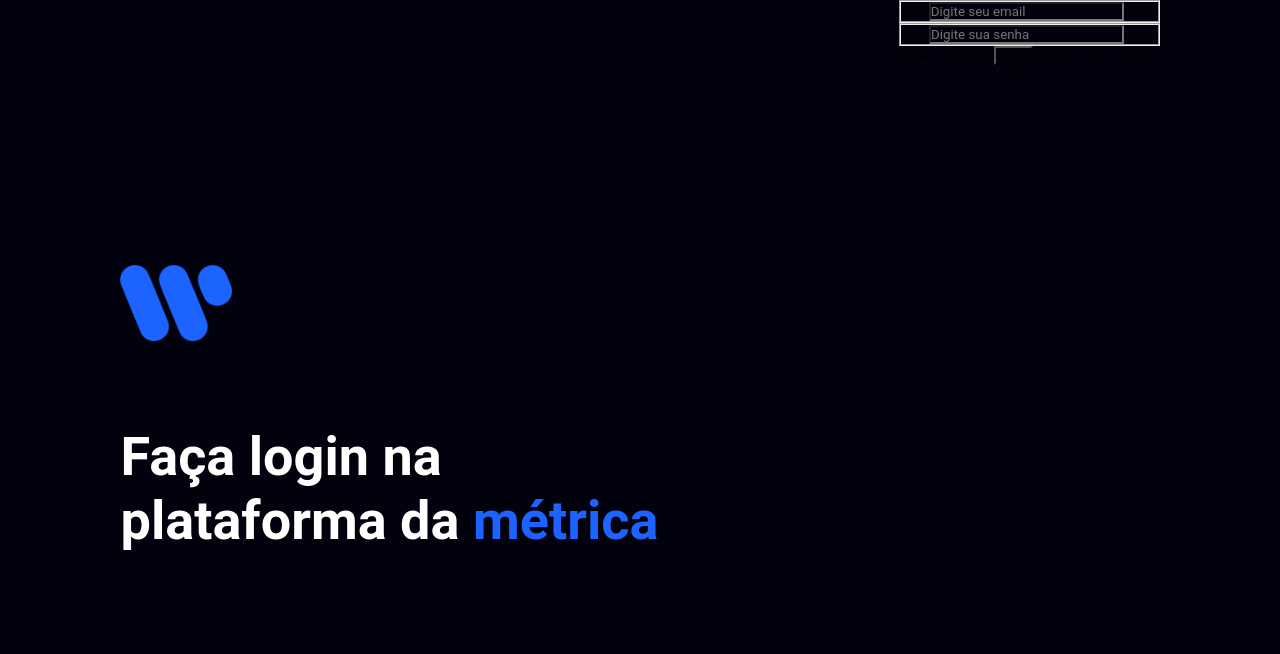
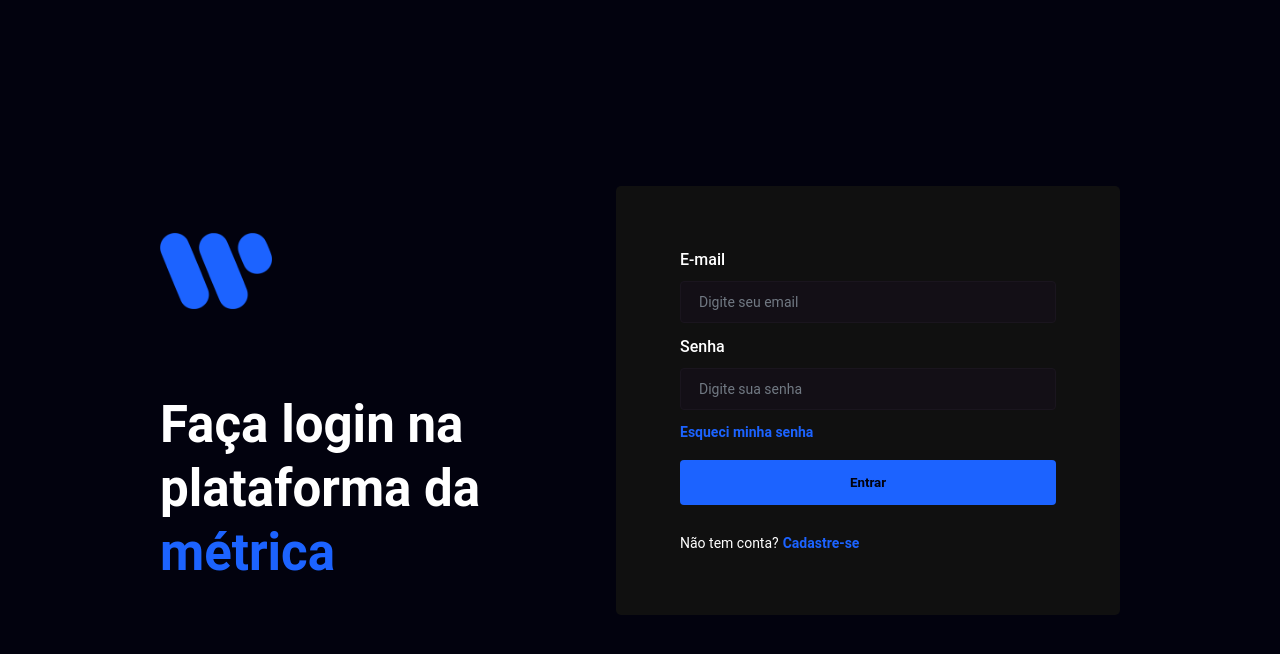
Before and after one commit to euviniciuss/metrica, a React (Vite) app: page / in a window 1280 px wide. Shown: the top 654 px of the page. Built offline with nearby package versions, Linux system fonts and the light colour scheme.

Commit message:
feat: criando estrutura e estilizando página de login

```diff
--- a/src/pages/login/index.tsx
+++ b/src/pages/login/index.tsx
@@ -5,35 +5,37 @@ import './styles.css'
 export function Login() {
   return(
     <main className="container">
+      <div className="content">
         <section className="logo-container">
           <img src={Logo} alt="Logo da metrica possuindo 3 linhas azuis" />
           <h1 className="title">
-          Faça login na <br />
+            Faça login na
             plataforma da <span>métrica</span>
           </h1>
         </section>
 
-      <section>
-        <form>
-          <fieldset>
+        <section className="form-container">
+          <form className="form-content">
+            <fieldset className="fieldset-content">
               <label>E-mail</label>
               <input type="text" placeholder='Digite seu email'/>
             </fieldset>
 
-          <fieldset>
+            <fieldset className="fieldset-content">
               <label>Senha</label>
               <input type="password" placeholder='Digite sua senha'/>
             </fieldset>
 
-          <a href="./">Esqueci minha senha</a>
+            <a className="forgot-password" href="./">Esqueci minha senha</a>
 
-          <button>Entrar</button>
+            <button className="login-button">Entrar</button>
 
-          <span>
+            <span className="register-link">
               Não tem conta? <a href="./">Cadastre-se</a>
             </span>
           </form>
         </section>
+      </div>
     </main>
   )
 }
--- a/src/pages/login/styles.css
+++ b/src/pages/login/styles.css
@@ -1,19 +1,33 @@
 .container {
-  display: flex;
-  justify-content: space-around;
-
   width: 100vw;
   height: 100vh;
-  overflow: hidden;
+  overflow-x: hidden;
+
+  display: flex;
+  justify-content: center;
+  align-items: center;
+}
+
+.content {
+  width: 100%;
+  max-width: 960px;
+
+  display: flex;
+  justify-content: center;
+  align-items: center;
+  gap: 12rem;
 }
 
 .logo-container {
+  width: 40%;
+
   display: flex;
+  flex-direction: column;
   justify-content: center;
   align-items: flex-start;
 
-  flex-direction: column;
-  gap: 6.6rem
+  gap: 6.6rem;
+  max-width: 48rem;
 }
 
 .logo-container img {
@@ -22,7 +36,7 @@
 }
 
 .title {
-  font-size: 5.4rem;
+  font-size: 5.1rem;
   line-height: 6.4rem;
   color: var(--white);
 }
@@ -30,3 +44,103 @@
 .title span {
   color: var(--primary);
 }
+
+.form-container {
+  width: 60%;
+
+  display: flex;
+  justify-content: center;
+  align-items: center;
+}
+
+.form-content {
+  width: 100%;
+
+  padding: 6.4rem;
+  border-radius: 0.5rem;
+  background: var(--background-content)
+}
+
+.fieldset-content {
+  width: 100%;
+
+  display: flex;
+  flex-direction: column;
+  align-items: center;
+  justify-content: center;
+
+  gap: 1.2rem;
+  border: none;
+  color: var(--white);
+}
+
+.fieldset-content label {
+  width: 100%;
+
+  color: var(--white);
+  font-weight: 500;
+  font-size: 1.6rem;
+}
+
+.fieldset-content input {
+  width: 100%;
+
+  font-size: 1.4rem;
+  color: var(--white);
+  font-weight: 600;
+  padding: 1.2rem 1.8rem;
+
+  background: var(--input-background);
+  border: 1.4px solid var(--input-stroke);
+  border-radius: 4px;
+  margin-bottom: 1.4rem;
+  font-weight: 400;
+}
+
+.fieldset-content input::placeholder {
+  color: var(--placeholder);
+}
+
+.fieldset-content input:focus {
+  border-color: var(--primary);
+}
+
+.forgot-password {
+  font-size: 1.4rem;
+  font-weight: 600;
+  color: var(--primary);
+}
+
+.login-button {
+  width: 100%;
+  background: var(--primary);
+  color: var(--background);
+  font-weight: 600;
+
+  padding: 1.5rem 1.8rem;
+  border-radius: 4px;
+  margin-top: 2rem;
+  transition: filter 0.2s;
+}
+
+.login-button:hover {
+  filter: brightness(0.8);
+}
+
+.register-link {
+  width: 100%;
+
+  display: flex;
+  flex-direction: center;
+  align-items: center;
+  gap: 4px;
+  margin-top: 3rem;
+
+  color: var(--white);
+  font-size: 1.4rem;
+}
+
+.register-link a {
+  color: var(--primary);
+  font-weight: 600;
+}
--- a/src/styles/global.css
+++ b/src/styles/global.css
@@ -16,6 +16,7 @@
 
 html {
   font-size: 62.5%;
+  font-family: 'Roboto', sans-serif;
 
   @media (max-width: 1080px) {
     font-size: 56.25%;
@@ -33,13 +34,19 @@ body {
 body, input, textarea, button {
   font-family: 'Roboto', sans-serif;
   font-weight: 400;
-  background: var(--background)
+  background: var(--background);
+  border: none;
 }
 
 a {
   text-decoration: none;
-  color: var(--black);
+  color: var(--white);
   font-family: 'Roboto', sans-serif;
+  transition: filter 0.2s;
+}
+
+a:hover {
+  filter: brightness(0.8);
 }
 
 h1, h2, h3, h4, h5, h6, strong {
```
Lines whose indentation alone changed are shown as unchanged.
